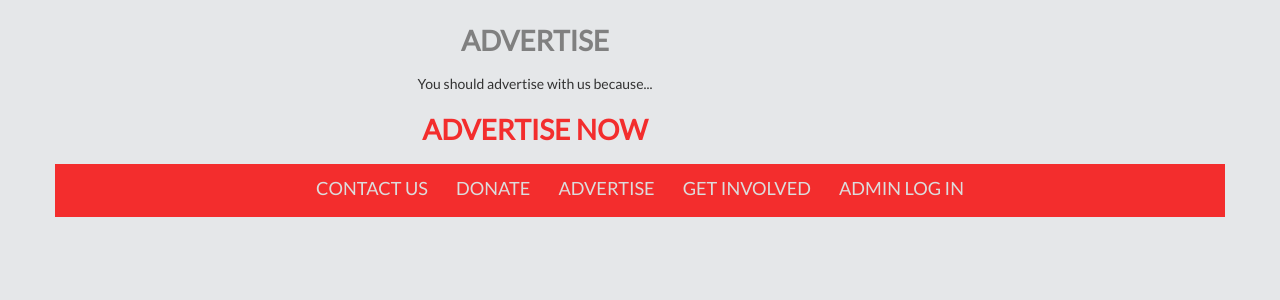
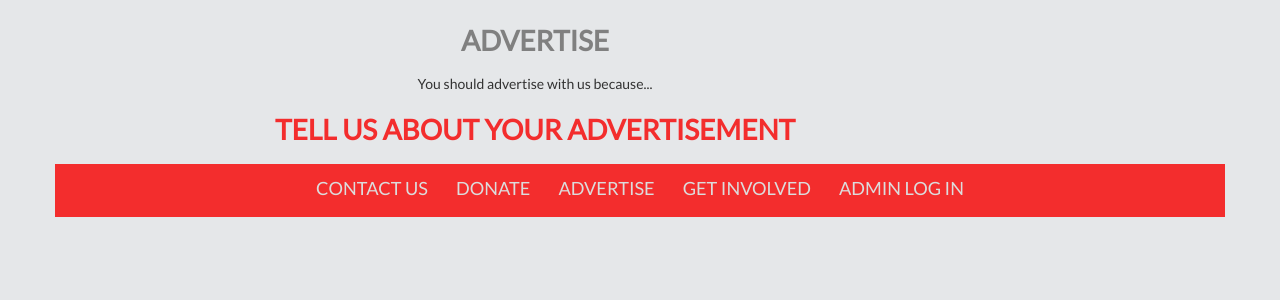
Before and after one commit to anniehughey/CineHackers, a PHP site: page /advertise.php in a window 1280 px wide. Shown: the part 177-477 px from the top of the page. Run offline with PHP 8.4, Linux system fonts and the light colour scheme; some libraries are stand-ins or nearby versions.

Commit message:
advertise button

```diff
--- a/CornellCinema/advertise.php
+++ b/CornellCinema/advertise.php
@@ -29,7 +29,7 @@
 			</p>
 			<a href="contact.php">
 				<div class="donate">
-					<h1 class="donateButton">ADVERTISE NOW</h1>
+					<h1 class="donateButton">TELL US ABOUT YOUR ADVERTISEMENT</h1>
 				</div>
 			</a>
 			<!-- end of donate div-->
--- a/CornellCinema/getInvolved.php
+++ b/CornellCinema/getInvolved.php
@@ -31,7 +31,7 @@
 			</p>
 			<a href="contact.php">
 				<div class="donate">
-					<h1 class="donateButton">ADVERTISE NOW</h1>
+					<h1 class="donateButton">WE'D LIKE TO HEAR FROM YOU</h1>
 				</div>
 			</a>
 			<!-- end of donate div-->
```
